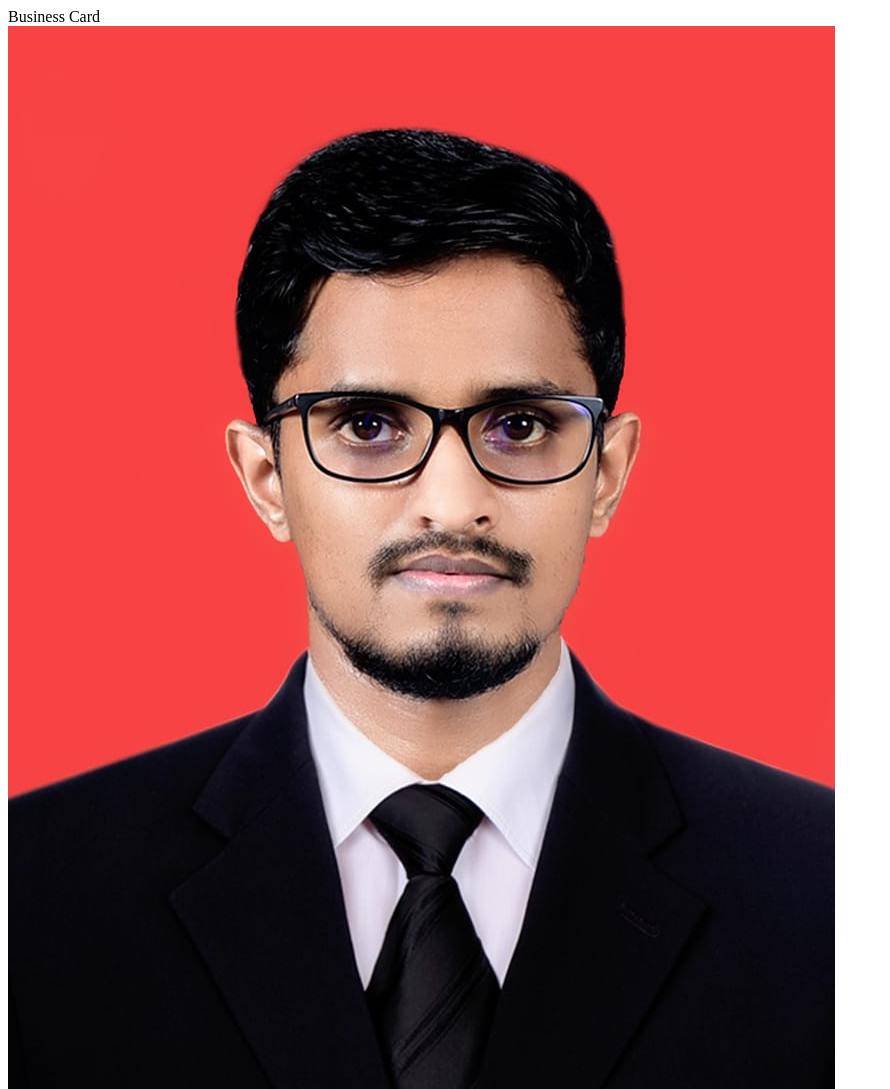
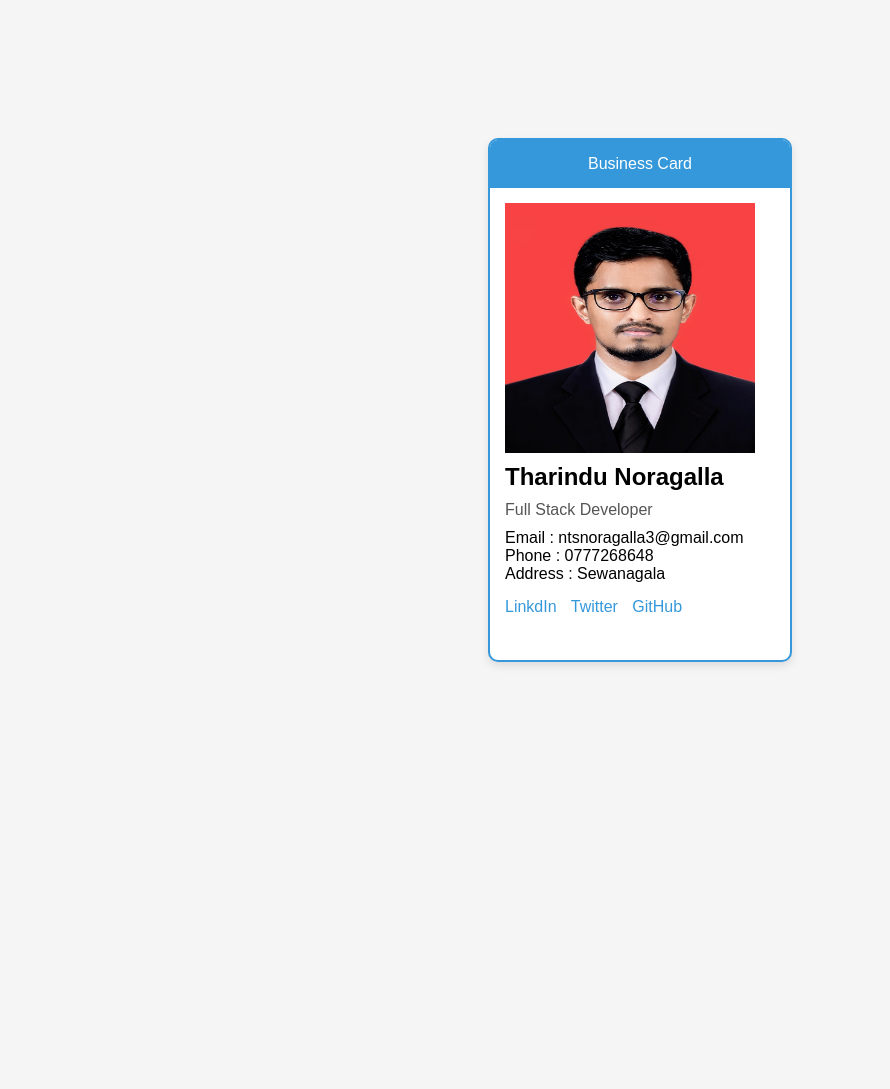
Before and after one commit to Tharindu-Noragalla/01-Business-Card, a plain HTML site: page index.html in a window 1280 px wide. Shown: the top 1089 px of the page, without its empty margins (0-890 px from the left). After the commit the page ends 800 px from the top, so only its background shows below. Drawn offline with Linux system fonts and the light colour scheme.

Commit message:
Add scale to Business card

```diff
--- a/index.html
+++ b/index.html
@@ -4,12 +4,82 @@
     <meta charset="UTF-8" />
     <meta name="viewport" content="width=device-width, initial-scale=1.0" />
     <title>Document</title>
+    <style>
+      body {
+        font-family: Arial, Helvetica, sans-serif;
+        margin: 0;
+        background-color: #f5f5f5;
+        display: flex;
+        justify-content: center;
+        align-items: center;
+        height: 100vh;
+      }
+      .business-card {
+        background-color: #fff;
+        display: flex;
+        flex-direction: column;
+        height: 520px;
+        width: 300px;
+        overflow: hidden;
+        border: 2px solid #3498db;
+        box-shadow: 0 4px 8px rgba(0, 0, 0, 0.1);
+        border-radius: 10px;
+        transition: transform 0.3s ease-in-out, border-color 0.3s ease-in-out;
+      }
+      .business-card:hover {
+        transform: scale(1.05);
+        border-color: blueviolet;
+      }
+      .profile-image {
+        width: 250px;
+        height: 250px;
+        display: flex;
+        justify-content: center;
+        align-items: center;
+      }
+
+      .header {
+        background-color: #3498db;
+        color: #fff;
+        padding: 15px;
+        text-align: center;
+      }
+      .contact-info {
+        flex: 1;
+        display: flex;
+        flex-direction: column;
+        padding: 15px;
+      }
+
+      .name {
+        font-size: 1.5em;
+        margin-top: 10px;
+        margin-bottom: 10px;
+        font-weight: bold;
+      }
+      .job-title {
+        font-size: 1em;
+        color: #555;
+        margin-bottom: 10px;
+      }
+      .contact-details {
+        margin-bottom: 5px;
+      }
+      .social-links {
+        margin-top: 10px;
+      }
+      .social-links a {
+        margin-right: 10px;
+        text-decoration: none;
+        color: #3498db;
+      }
+    </style>
   </head>
   <body>
     <div class="business-card">
       <div class="header">Business Card</div>
       <div class="contact-info">
-        <img src="my.jpg" alt="" />
+        <img class="profile-image" src="my.jpg" alt="" />
         <div class="name">Tharindu Noragalla</div>
         <div class="job-title">Full Stack Developer</div>
         <div class="contact-details">
```
